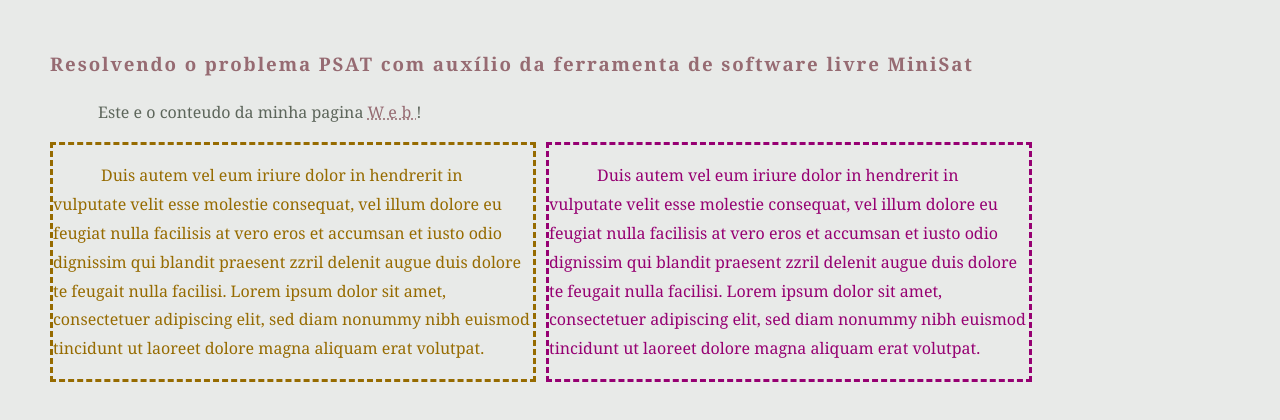
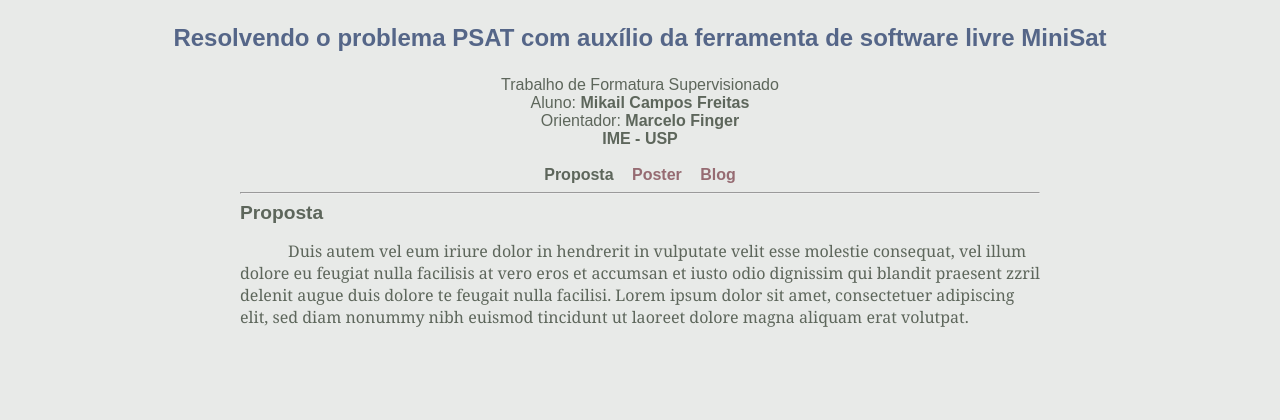
Before and after one commit to mikailcf/mac499-page, a plain HTML site: page index.html in a window 1280 px wide. Drawn offline with Linux system fonts and the light colour scheme.

Commit message:
mais bonito

```diff
--- a/index.html
+++ b/index.html
@@ -2,13 +2,26 @@
 <html xmlns="http://www.w3.org/1999/xhtml" xml:lang="pt-br" lang="pt-br" dir="ltr" slick-uniqueid="3"><head><meta http-equiv="Content-Type" content="text/html; charset=UTF-8">
 <html>
     <head>
-      <title>Minha Página</title>
+        <title>TCC Mikail</title>
         <link rel="stylesheet" href="styles.css" type="text/css" media="screen">
     </head>
     <body>
+        <div class="top">
             <h3>Resolvendo o problema PSAT com auxílio da ferramenta de software livre MiniSat</h3>
-      <p>Este e o conteudo da minha pagina <abbr title="World Wide Web" xml:lang="en">Web</abbr>! </p>
-      <div class="left"><p>Duis autem vel eum iriure dolor in hendrerit in vulputate velit esse molestie consequat, vel illum dolore eu feugiat nulla facilisis at vero eros et accumsan et iusto odio dignissim qui blandit praesent zzril delenit augue duis dolore te feugait nulla facilisi. Lorem ipsum dolor sit amet, consectetuer adipiscing elit, sed diam nonummy nibh euismod tincidunt ut laoreet dolore magna aliquam erat volutpat.</p></div>
-      <div class="right"><p>Duis autem vel eum iriure dolor in hendrerit in vulputate velit esse molestie consequat, vel illum dolore eu feugiat nulla facilisis at vero eros et accumsan et iusto odio dignissim qui blandit praesent zzril delenit augue duis dolore te feugait nulla facilisi. Lorem ipsum dolor sit amet, consectetuer adipiscing elit, sed diam nonummy nibh euismod tincidunt ut laoreet dolore magna aliquam erat volutpat.</p></div>
+            Trabalho de Formatura Supervisionado<br>
+            Aluno: <span class="h"> Mikail Campos Freitas<br></span>
+            Orientador: <span class="h"> Marcelo Finger<br></span>
+            <span class="h"> IME - USP<br></span>
+
+            <br>
+            <span class="vis">Proposta</span>
+            <a href="media/poster.pdf" target="_blank">Poster</a>
+            <a href="http://noo.stoa.usp.br/andrecasimiro/blog" target="_blank">Blog</a>
+        </div>
+
+        <div class="center">
+            <hr>
+            <span class="header">Proposta</span>
+            <p>Duis autem vel eum iriure dolor in hendrerit in vulputate velit esse molestie consequat, vel illum dolore eu feugiat nulla facilisis at vero eros et accumsan et iusto odio dignissim qui blandit praesent zzril delenit augue duis dolore te feugait nulla facilisi. Lorem ipsum dolor sit amet, consectetuer adipiscing elit, sed diam nonummy nibh euismod tincidunt ut laoreet dolore magna aliquam erat volutpat.</p></div>
     </body>
 </html>
--- a/styles.css
+++ b/styles.css
@@ -1,23 +1,48 @@
 body {
     background-color: #e8eae8;
     color: #5d665b;
-   margin: 50px;
+    margin: 20px;
     font-family: Georgia, "Times New Roman", Times, serif;
     font-size: medium;
-   line-height: 1.8em;
+/*    line-height: 1.8em;*/
 }
 p {
     text-indent: 3em;
 }
 h3 {
-   color:#966b72;
-   font-family:Georgia,"Times New Roman",Times,serif;
-   letter-spacing: 0.1em;
+    color: #568;
+    font-size: 1.5em;
+/*    letter-spacing: 0.1em;*/
+}
+.h {
+/*    text-decoration: none;*/
+    font-weight: bold;
+/*    color: #568;*/
+}
+.header {
+/*    text-decoration: none;*/
+    font-size: 1.2em;
+    font-family: Arial;
+    font-weight: bold;
+/*    color: #568;*/
 }
 abbr {
     color:#966b72;
     letter-spacing: 0.3em;
     word-spacing: 0.5em;
+}
+.top {
+    text-align: center;
+    font-family: Arial;
+}
+.center {
+    margin-left: auto;
+    margin-right: auto;
+/*    top: 250px;*/
+/*    color:#966b00;*/
+    width: 50em;
+/*    padding: 1em;*/
+/*    border: dashed;*/
 }
 .left {
 /*            position: absolute;*/
@@ -38,7 +63,18 @@
     padding: 0;
     border: dashed;
 }
-.t {
-   letter-spacing: 0.3em;
-   word-spacing: 0.5em;
+
+a:hover { background: #FFF }
+a {
+    text-decoration: none;
+    font-weight: bold;
+    color:#966b72;
+    margin: 2px;
+    padding: 5px;
 }
+
+.vis {
+    font-weight: bold;
+    margin: 2px;
+    padding: 5px;
+}
```
Lines whose indentation alone changed are shown as unchanged.
